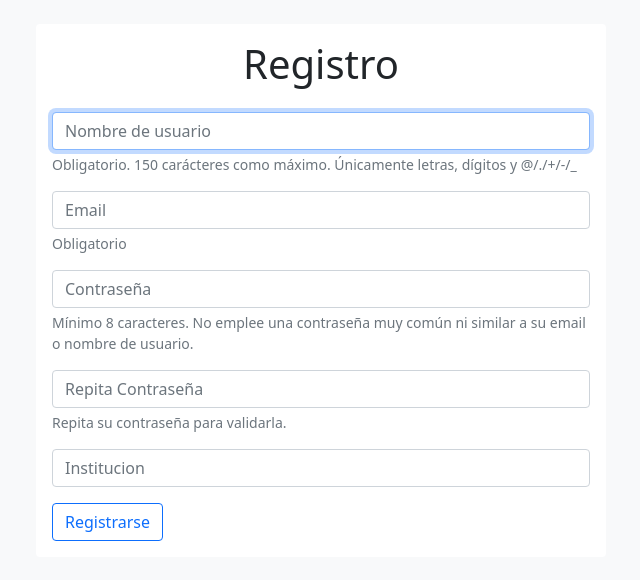
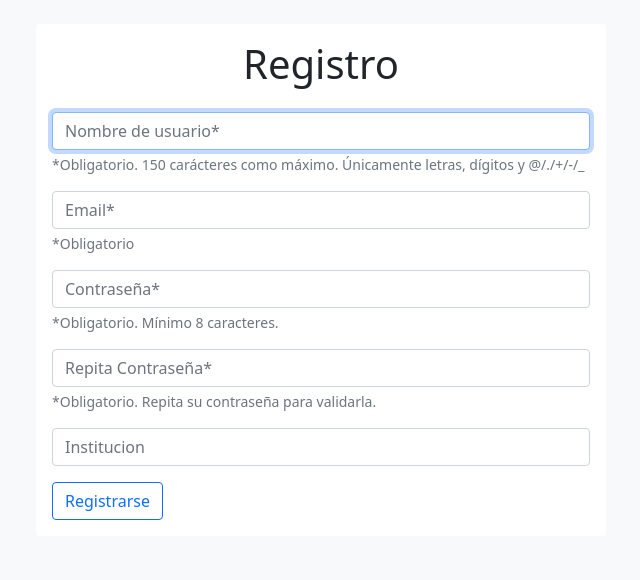
Before and after one commit to franeipos/djangocalendar, a Django app: page /accounts/register_user/ in a window 1280 px wide. Shown: the part 56-636 px from the top of the page, without its empty margins (319-959 px from the left). Run offline with Django 4.2, Linux system fonts and the light colour scheme.

Commit message:
Some changes from meeting 22-03-22

```diff
--- a/accounts/templates/authentication/register_user.html
+++ b/accounts/templates/authentication/register_user.html
@@ -24,20 +24,20 @@
         <form action="." method="post">
             {% csrf_token %}
             <div class="mb-3">
-                <input type="text" name="username" placeholder="Nombre de usuario" value="" maxlength="150" autofocus="" class="form-control" required="" id="id_username" aria-describedby="usernameHelp">
-                <div id="usernameHelp" class="form-text">Obligatorio. 150 carácteres como máximo. Únicamente letras, dígitos y @/./+/-/_</div>
+                <input type="text" name="username" placeholder="Nombre de usuario*" value="" maxlength="150" autofocus="" class="form-control" required="" id="id_username" aria-describedby="usernameHelp">
+                <div id="usernameHelp" class="form-text">*Obligatorio. 150 carácteres como máximo. Únicamente letras, dígitos y @/./+/-/_</div>
             </div>
             <div class="mb-3">
-                <input type="email" name="email" placeholder="Email" value="" class="form-control" required="" id="id_email" aria-describedby="emailHelp">
-                <div id="emailHelp" class="form-text">Obligatorio</div>
+                <input type="email" name="email" placeholder="Email*" value="" class="form-control" required="" id="id_email" aria-describedby="emailHelp">
+                <div id="emailHelp" class="form-text">*Obligatorio</div>
             </div>
             <div class="mb-3">
-                <input type="password" name="password1" autocomplete="new-password" class="form-control" required="" id="id_password1" aria-autocomplete="list" placeholder="Contraseña" aria-describedby="passwordHelp">
-                <div id="passwordHelp" class="form-text">Mínimo 8 caracteres. No emplee una contraseña muy común ni similar a su email o nombre de usuario.</div>
+                <input type="password" name="password1" autocomplete="new-password" class="form-control" required="" id="id_password1" aria-autocomplete="list" placeholder="Contraseña*" aria-describedby="passwordHelp">
+                <div id="passwordHelp" class="form-text">*Obligatorio. Mínimo 8 caracteres.</div>
             </div>
             <div class="mb-3">
-                <input type="password" name="password2" autocomplete="new-password" class="form-control" required="" id="id_password2" placeholder="Repita Contraseña" aria-describedby="2passHelp">
-                <div id="2passHelp" class="form-text">Repita su contraseña para validarla.</div>
+                <input type="password" name="password2" autocomplete="new-password" class="form-control" required="" id="id_password2" placeholder="Repita Contraseña*" aria-describedby="2passHelp">
+                <div id="2passHelp" class="form-text">*Obligatorio. Repita su contraseña para validarla.</div>
             </div>
             <div class="mb-3">
                 <input type="text" name="institution" maxlength="30" id="id_institution" placeholder="Institucion" aria-describedby="institutionHelp" class="form-control">
--- a/accounts/templates/password_reset/password_change.html
+++ b/accounts/templates/password_reset/password_change.html
@@ -17,7 +17,10 @@
             <input name="new_password1" class="form-control mb-3" placeholder="Nueva contraseña" type="password" id="id_new_password1" required="true">
             <input name="new_password2" class="form-control mb-3" placeholder="Confrimar contraseña" type="password" id="id_new_password2" required="true">
             <button id="id_submit_btn" class="btn btn-outline-primary" type="submit">Cambiar</button>
+            <p class="text-end my-3"><a href="{% url 'password_reset' %}"> ¿Olvidó su contraseña? </a> </p>
         </form>
+
+
     </div>
 </div>
 
--- a/accounts/templates/user_data/update_user.html
+++ b/accounts/templates/user_data/update_user.html
@@ -22,7 +22,7 @@
 <!--                <small id="usernameHelp" class="form-text text-muted">Para modificar el nombre de usuario hable con el administrador del sistema. </small>-->
             </div>
             <div class="mb-3">
-                <input type="email" name="email" value="{{user.email}}" maxlength="254" id="id_email" class="form-control" placeholder="Dirección de correo electrónico">
+                <input type="email" name="email" value="{{user.email}}" maxlength="254" id="id_email" class="form-control" placeholder="Dirección de correo electrónico" readonly required>
             </div>
             <div class="mb-3">
                 <input type="text" name="institution" value="{{user.therapist.institution}}" maxlength="30" id="id_institution" class="form-control" placeholder="Institución">
--- a/my_calendar/static/my_calendar/style.css
+++ b/my_calendar/static/my_calendar/style.css
@@ -15,7 +15,11 @@
   width: 200px;
   height: 150px;
   padding: 20px 0px 0px 5px;
+}
 
+.calendar td a {
+  text-transform: uppercase;
+  text-decoration: none !important;
 }
 
 .month {
--- a/my_calendar/utils.py
+++ b/my_calendar/utils.py
@@ -25,10 +25,13 @@ class Calendar(HTMLCalendar):
         events_per_day = events.filter(date__day=day)
         d = ''
         for event in events_per_day:
-            d += f'<a class="fs-6" href="{reverse("event-detail", args=(event.id,))}"> {event.title} </a>'
+            d += f'<a class="fs-6" href="{reverse("event-detail", args=(event.id,))}"> {event.title}'
             if event.image:
                 d += f' </br> <img class="mt-1" src="{event.image.url}">'
+            d += '</a>'
         if day != 0:
+            if events_per_day:
+                on_click_url = ''
             return f'<td onclick=redirect_add_event("{reverse("add-event", args=(day, self.month, self.year,))}?id_patient={id_patient}&type=1") ' \
                    f'class="clickable">' \
                    f'<span class="date">{day}</span><div class="calendar-event text-center"> {d} </div></td>'
--- a/my_calendar/views.py
+++ b/my_calendar/views.py
@@ -252,7 +252,7 @@ def add_patient(request):
         form = PatientForm(request.POST)
         if form.is_valid():
             form.save()
-            messages.success(request, "EXITO! El paciente se ha creado correctamente.")
+            messages.success(request, "EXITO! El calendario se ha creado correctamente.")
             return redirect('patients-list')
         else:
             print(form.errors.as_data())
```
Also changed, not shown: my_calendar/templates/my_calendar/add_eventV2.html (+18 -9 lines).
